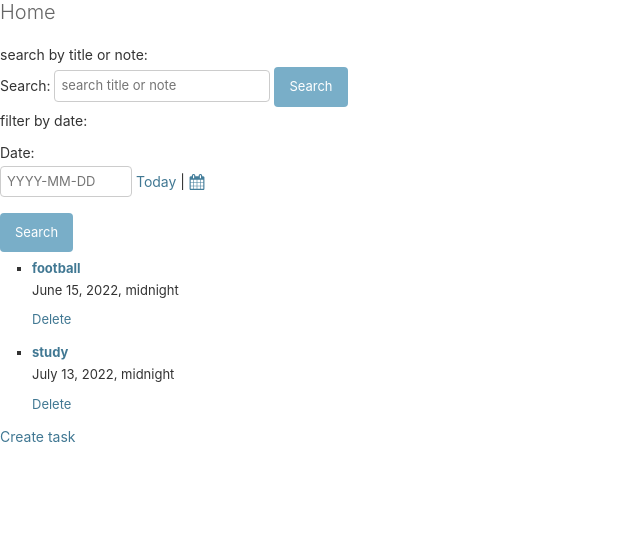
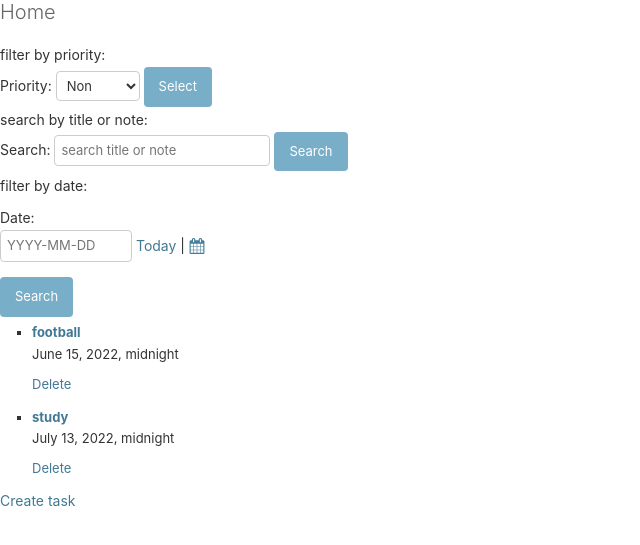
Before and after one commit to Hamed-68/todo, a Django app: page /todo/ in a window 1280 px wide. Shown: the top 545 px of the page, without its empty margins (0-640 px from the left). Run offline with Django 4.2, Linux system fonts and the light colour scheme; a user stored in the database is signed in; data comes from the database, SQL or seed files in the repository.

Commit message:
create filter by priority

```diff
--- a/task/forms.py
+++ b/task/forms.py
@@ -24,3 +24,10 @@ class SearchForm(forms.Form):
     search = forms.CharField(
         widget=forms.TextInput(attrs={'placeholder': 'search title or note'})
     )
+
+class SearchPriorityForm(forms.ModelForm):
+
+    class Meta():
+        model = Task
+        fields = ('priority',)
+        widgets = {'priority': forms.Select()}
--- a/task/templates/task/home.html
+++ b/task/templates/task/home.html
@@ -4,6 +4,14 @@
 {% block content %}
     {% include 'task/admindatewidget.html' %}
     <h1>Home</h1>
+
+    <div>
+        filter by priority:
+        <form action="{% url 'task:home' %}" method="get">
+            {{ priority_form }}
+            <input type="submit" value="Select">
+        </form>
+    </div>
 
     <div>
         search by title or note:
--- a/task/views.py
+++ b/task/views.py
@@ -5,7 +5,7 @@ from django.views.generic import ListView, DetailView, CreateView, UpdateView, D
 from task.models import Task
 from django.utils import timezone
 from django.contrib.auth.mixins import LoginRequiredMixin
-from task.forms import TaskForm, SearchByDateForm, SearchForm
+from task.forms import TaskForm, SearchByDateForm, SearchForm, SearchPriorityForm
 from django.db.models import Q
 
 
@@ -25,6 +25,9 @@ class TaskListView(LoginRequiredMixin, ListView):
         elif self.request.GET.get('search'):
             search = self.request.GET.get('search')
             queryset = queryset.filter(Q(title__icontains=search) | Q(notes__icontains=search))
+        elif self.request.GET.get('priority'):
+            priority = self.request.GET.get('priority')
+            queryset = queryset.filter(priority=priority)
         return queryset
 
 
@@ -32,8 +35,10 @@ class TaskListView(LoginRequiredMixin, ListView):
         context = super().get_context_data(**kwargs)
         form = SearchByDateForm       # form for search tasks by date
         search_form = SearchForm      # from for search tasks by title or note
+        priority_form = SearchPriorityForm      # filter by priority
         context['form'] = form
         context['search_form'] = search_form
+        context['priority_form'] = priority_form
         return context
 
 # ------------------------ TASK DETAIL -----------------------------------
```
